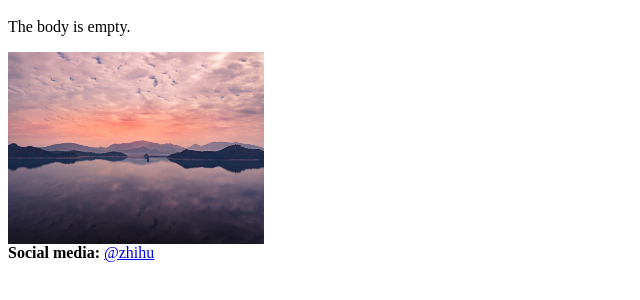
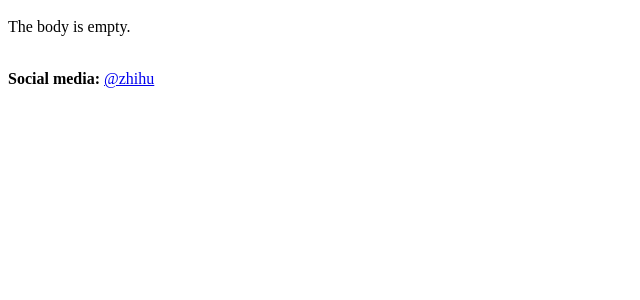
Before and after one commit to qinghuake/qinghuake.github.io, a plain HTML site: page index.html in a window 1280 px wide. Shown: the part 48-348 px from the top of the page, without its empty margins (0-640 px from the left). Drawn offline with Linux system fonts and the light colour scheme.

Commit message:
Update index.html

```diff
--- a/index.html
+++ b/index.html
@@ -1,10 +1,7 @@
 <h1>Welcome to qinghuake's website</h1>
 
 
-<body>
-	<p>The body is empty.</p>
-	<img src="meckl-antal-XxjFXaMf1-4.jpg" alt="descri" width="256">
-</body>
+<p>The body is empty.</p>
 <br>
 
 <b>Social media:</b>
```
